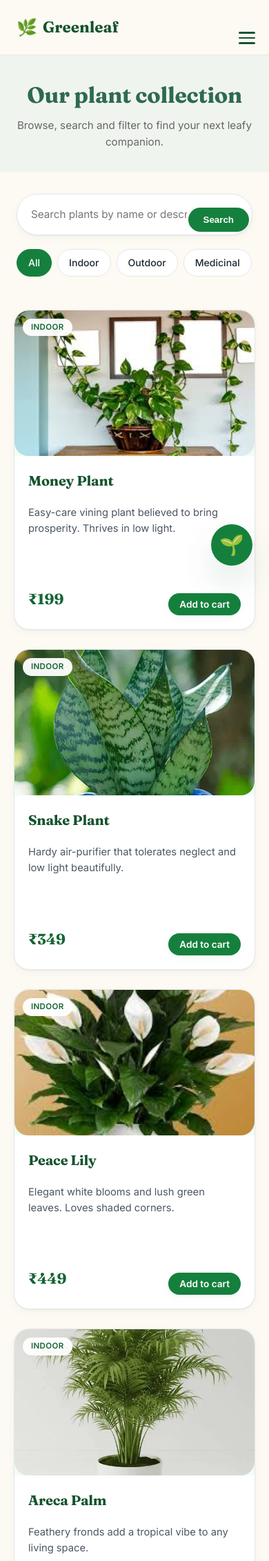
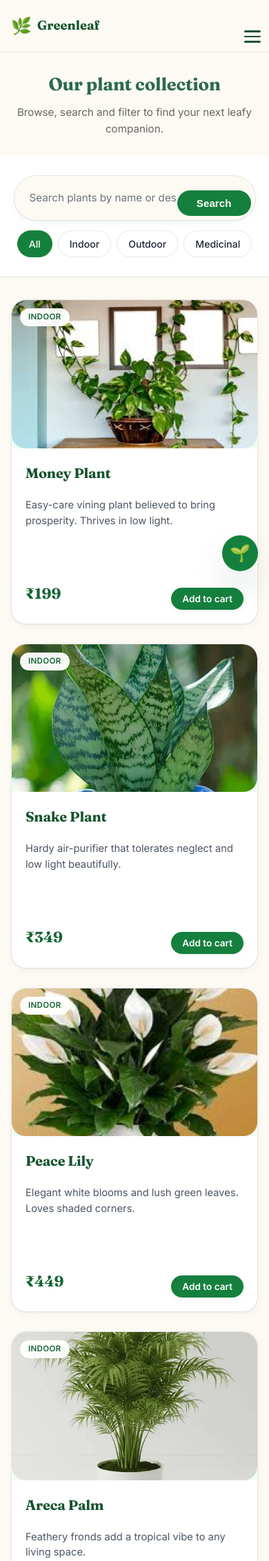
Before and after one commit to tejaswinijadhav0709-ship-it/Greenleaf, a Flask app: page /plants in a window 390 px wide. Shown: the top 2263 px of the page at 69% size. Run offline with Flask 3, Linux system fonts and the light colour scheme.

Commit message:
Updated website

```diff
--- a/static/css/style.css
+++ b/static/css/style.css
@@ -62,9 +62,9 @@ h3 { font-size: 1.25rem; }
   z-index: 50;
 }
 .nav-container {
-  max-width: 1200px;
-  margin: 0 auto;
-  padding: 14px 24px;
+  max-width: 100%;
+  margin: 0;
+  padding: 14px 5% 14px 16px;   /* small left, 5% right */
   display: flex;
   align-items: center;
   justify-content: space-between;
@@ -207,13 +207,15 @@ h3 { font-size: 1.25rem; }
    Hero
 ------------------------------------------------------------------ */
 .hero {
-  max-width: 1200px;
-  margin: 0 auto;
-  padding: 64px 24px 48px;
+  width: 100%;                          /* fill full screen width */
+  max-width: 100%;                      /* remove the 1200px cap */
+  margin: 0;
+  padding: 64px 5% 48px;               /* use % padding instead */
   display: grid;
   grid-template-columns: 1.1fr 1fr;
   gap: 48px;
   align-items: center;
+  box-sizing: border-box;
 }
 .eyebrow {
   display: inline-block;
@@ -255,9 +257,9 @@ h3 { font-size: 1.25rem; }
    Section / page header
 ------------------------------------------------------------------ */
 .section {
-  max-width: 1200px;
-  margin: 0 auto;
-  padding: 64px 24px;
+  width: 100%;
+  max-width: 100%;
+  padding: 64px 5%;
 }
 .section-alt {
   background: linear-gradient(180deg, var(--green-50), transparent);
@@ -384,45 +386,66 @@ h3 { font-size: 1.25rem; }
    Filter bar
 ------------------------------------------------------------------ */
 .filter-bar {
-  max-width: 1200px;
-  margin: 32px auto 0;
-  padding: 0 24px;
+  display: flex;
+  flex-direction: column;
+  gap: 14px;
+  max-width: 100%;
+  padding: 28px 5%;
+  background: #fff;
+  border-bottom: 1px solid var(--line);
+}
+
+.search-form {
   display: flex;
   align-items: center;
-  justify-content: space-between;
-  gap: 20px;
-  flex-wrap: wrap;
+  background: var(--cream);
+  border: 1.5px solid var(--line);
+  border-radius: 999px;
+  padding: 6px 6px 6px 20px;
+  width: 100%;
+  max-width: 100%;
+  box-shadow: var(--shadow-sm);
+  transition: border-color 0.2s, box-shadow 0.2s;
 }
-.search-form {
-  display: flex;
-  background: #fff;
-  border: 1px solid var(--line);
-  border-radius: 999px;
-  padding: 4px 4px 4px 18px;
-  flex: 1;
-  min-width: 280px;
-  max-width: 480px;
-  box-shadow: var(--shadow-sm);
+.search-form:focus-within {
+  border-color: var(--green-600);
+  box-shadow: 0 0 0 3px var(--green-50);
 }
 .search-form input {
   flex: 1;
-  border: none; outline: none;
+  border: none;
+  outline: none;
   font-family: inherit;
   font-size: 0.95rem;
   background: transparent;
+  color: var(--ink);
+  min-width: 0;
+}
+.search-form input::placeholder {
+  color: var(--muted);
 }
 .search-form button {
   background: var(--green-700);
   color: #fff;
   border: none;
-  padding: 10px 22px;
+  padding: 10px 28px;
   border-radius: 999px;
   font-weight: 600;
+  font-size: 0.95rem;
   cursor: pointer;
+  flex-shrink: 0;
+  transition: background 0.15s;
 }
-.search-form button:hover { background: var(--green-800); }
-
-.filter-chips { display: flex; gap: 8px; flex-wrap: wrap; }
+.search-form button:hover {
+  background: var(--green-800);
+}
+.filter-chips {
+  display: flex;
+  gap: 8px;
+  flex-wrap: wrap;
+  align-items: center;
+  justify-content: center;
+}
 .chip {
   padding: 8px 16px;
   border-radius: 999px;
@@ -912,9 +935,8 @@ button:hover {
 }
 /* ── Page Header ─────────────────────────────── */
 .page-header {
-  text-align: center;
-  padding: 2.5rem 1.5rem 1rem;
-  background: #f0f4ef;
+  max-width: 100%;
+  padding: 56px 5% 8px;
 }
 .page-header h1 {
   font-size: 2rem;
@@ -1171,3 +1193,183 @@ button:hover {
     height: 170px;
   }
 }
+/* ================================================================
+   RESPONSIVE ADDITIONS — paste at the very bottom of your CSS
+================================================================ */
+
+/* ── 900px: tablet / small laptop ───────────────────────────── */
+@media (max-width: 900px) {
+  /* find-section lives inside hero-content; rein in the padding */
+  .find-section {
+    padding: 40px 6%;
+    gap: 32px;
+  }
+
+  /* checkout columns already handled; make sure it collapses cleanly */
+  .checkout-layout {
+    grid-template-columns: 1fr;
+  }
+}
+
+/* ── 720px: large phones / small tablets ────────────────────── */
+@media (max-width: 720px) {
+  /* Hero text tightening */
+  .hero {
+    padding: 32px 20px 32px;
+    gap: 28px;
+  }
+  .hero p {
+    font-size: 1rem;
+  }
+  .hero-actions {
+    flex-direction: column;
+    align-items: stretch;
+  }
+  .hero-actions .btn {
+    width: 100%;
+    text-align: center;
+  }
+
+  /* find-section */
+  .find-section {
+    padding: 32px 20px;
+    gap: 24px;
+  }
+  .plant-form h2 {
+    font-size: 1.4rem;
+  }
+
+  /* Section spacing */
+  .section {
+    padding: 40px 16px;
+  }
+
+  /* Footer */
+  .footer {
+    padding: 36px 20px 20px;
+    text-align: center;
+  }
+  .footer ul {
+    align-items: center;
+  }
+
+  /* Promise grid — 1 column on phones */
+  .promise-grid {
+    grid-template-columns: 1fr;
+  }
+
+  /* Cart item tightening */
+  .cart-item {
+    grid-template-columns: 72px 1fr;
+    gap: 12px;
+  }
+  .cart-item img {
+    width: 72px;
+    height: 72px;
+  }
+
+  /* Contact stack */
+  .contact-layout {
+    grid-template-columns: 1fr;
+  }
+}
+
+/* ── 480px: small phones ─────────────────────────────────────── */
+@media (max-width: 480px) {
+  /* Navbar — tighter on tiny screens */
+  .nav-container {
+    padding: 12px 16px;
+  }
+  .brand {
+    font-size: 1.15rem;
+  }
+
+  /* Hero */
+  .hero {
+    padding: 24px 16px 24px;
+  }
+  .eyebrow {
+    font-size: 0.72rem;
+  }
+
+  /* Headings scale down a little more */
+  h1 { font-size: clamp(1.6rem, 7vw, 2rem); }
+  h2 { font-size: clamp(1.3rem, 5.5vw, 1.8rem); }
+
+  /* Category cards */
+  .category-grid {
+    grid-template-columns: 1fr;
+  }
+
+  /* Plant grid */
+  .plant-grid {
+    grid-template-columns: 1fr;
+  }
+
+  /* find-section */
+  .find-section {
+    padding: 24px 16px;
+  }
+
+  /* Checkout QR */
+  .qr-image {
+    width: 150px;
+    height: 150px;
+  }
+  .payment-box {
+    padding: 1.25rem;
+  }
+
+  /* Auth */
+  .auth-card {
+    padding: 32px 24px;
+  }
+
+  /* Cart summary */
+  .cart-summary {
+    padding: 20px;
+  }
+
+  /* Section padding */
+  .section {
+    padding: 32px 16px;
+  }
+  .page-header {
+    padding: 2rem 1rem 0.75rem;
+  }
+  .page-header h1 {
+    font-size: 1.6rem;
+  }
+
+  /* Footer single column */
+  .footer-grid {
+    grid-template-columns: 1fr;
+    text-align: center;
+  }
+  .footer ul {
+    align-items: center;
+  }
+
+  /* Checkout layout */
+  .checkout-layout {
+    padding: 0 1rem;
+    margin: 1.25rem auto 3rem;
+  }
+
+  /* Chatbot widget — don't overlap content too much */
+  .chatbot-widget {
+    bottom: 16px;
+    right: 16px;
+  }
+  .chatbot-toggle {
+    width: 52px;
+    height: 52px;
+    font-size: 1.5rem;
+  }
+}
+
+/* ── Ensure viewport meta is effective for all images ───────── */
+img {
+  max-width: 100%;
+  height: auto;
+}
```
